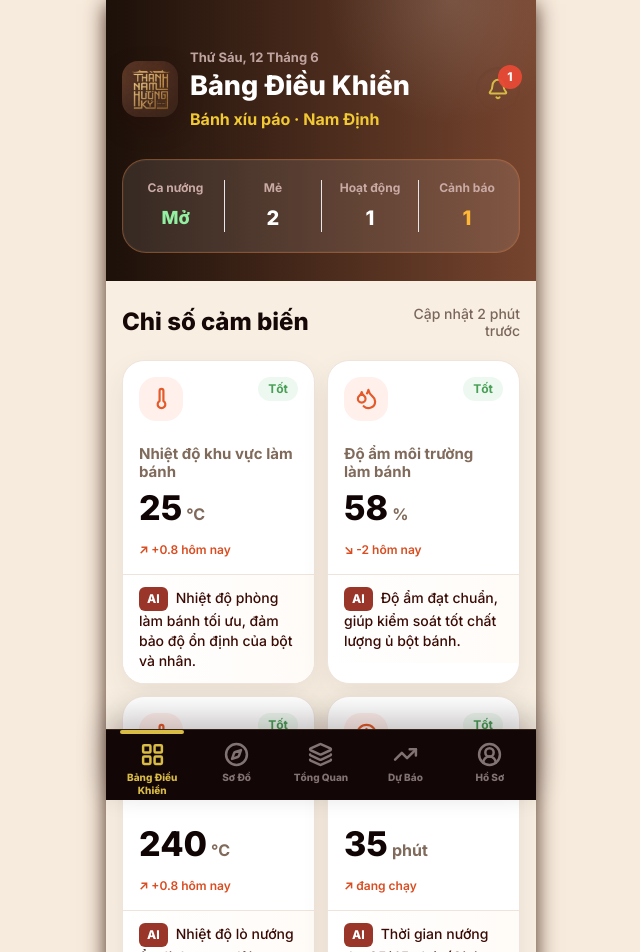
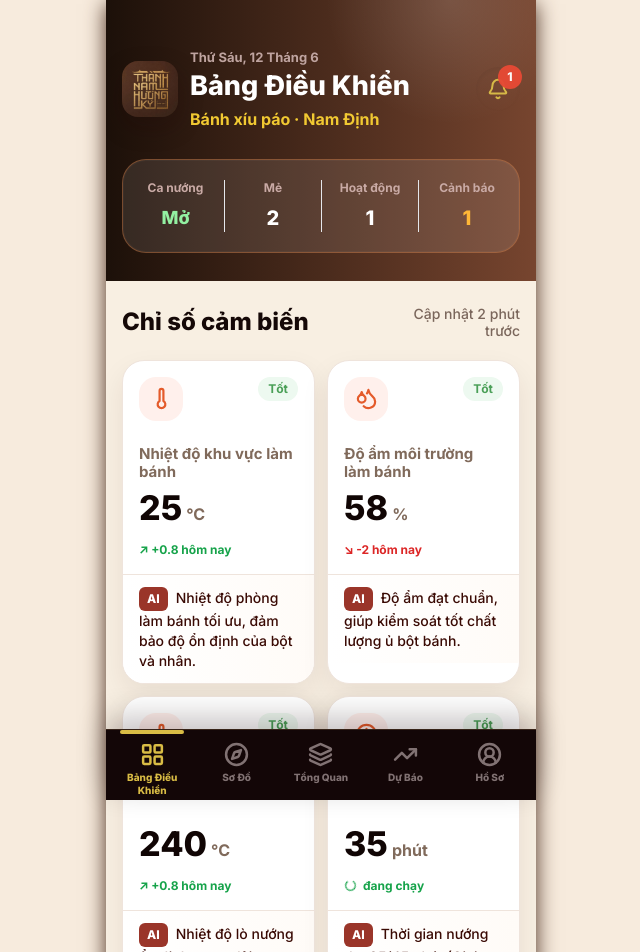
Before and after one commit to hn4h/thanhnamhuongky, a React (Vite) app: page /producer/banh-xiu-pao/dashboard in a window 1280 px wide. Shown: the top 952 px of the page, without its empty margins (319-959 px from the left). Built offline with nearby package versions, Linux system fonts and the light colour scheme.

Commit message:
update 0208

```diff
--- a/src/features/producer/banh-xiu-pao/data/index.ts
+++ b/src/features/producer/banh-xiu-pao/data/index.ts
@@ -23,7 +23,7 @@ export const banhXiuPaoData: ProducerProductData = {
     { key: 'ovenTemp', label: 'Nhiệt lò nướng', value: '240', unit: '°C', type: 'temperature', status: 'good', aiRecommendation: 'Nhiệt độ lò nướng ổn định trong dải 230°C - 250°C để vỏ giòn nhân chín thơm.' },
     { key: 'bakingTime', label: 'Thời gian nướng bánh', value: '35', unit: 'phút', type: 'time', status: 'good', aiRecommendation: 'Thời gian nướng đạt 35/45 phút (Giai đoạn 1: 30 phút ở 230°C, Giai đoạn 2: 15 phút ở 250°C).' },
     { key: 'fillingHumidity', label: 'Độ ẩm nhân', value: '42', unit: '%', type: 'humidity', status: 'good' },
-    { key: 'nh3Index', label: 'Chỉ số NH3 bảo quản', value: '12', unit: 'ppm', type: 'count', status: 'good', aiRecommendation: 'Chỉ số NH3 ổn định (12 ppm <= 20 ppm), kho bảo quản đạt chuẩn chống ôi thiu.' },
+    { key: 'nh3Index', label: 'Chỉ số NH3 bảo quản', value: '12', unit: 'ppm', type: 'count', status: 'good', trend: '→ ổn định', aiRecommendation: 'Chỉ số NH3 ổn định (12 ppm <= 20 ppm), kho bảo quản đạt chuẩn chống ôi thiu.' },
     { key: 'quality', label: 'Điểm chất lượng AI', value: '91', unit: '/100', type: 'quality', status: 'good' },
   ],
   batches: [
--- a/src/features/producer/shared/components/MetricCard.tsx
+++ b/src/features/producer/shared/components/MetricCard.tsx
@@ -1,4 +1,4 @@
-import { Boxes, Clock3, Droplets, Gauge, Sparkles, Thermometer } from 'lucide-react'
+import { Boxes, Clock3, Droplets, Gauge, Loader2, Sparkles, Thermometer } from 'lucide-react'
 import type { ComponentType } from 'react'
 import type { MetricType, ProducerMetric } from '../types'
 
@@ -48,9 +48,26 @@ const trendByType: Record<MetricType, string> = {
   count: '→ ổn định',
 }
 
+export function getTrendColorClass(trendText: string): string {
+  if (!trendText) return 'text-[#D97706]'
+  const lower = trendText.toLowerCase()
+  if (trendText.includes('↗') || trendText.includes('+') || lower.includes('tăng') || lower.includes('đang chạy')) {
+    return 'text-[#16A34A]' // màu xanh lá cây cho xu hướng tăng hoặc đang chạy
+  }
+  if (trendText.includes('↘') || trendText.includes('-') || lower.includes('giảm')) {
+    return 'text-[#DC2626]' // màu đỏ cho xu hướng giảm
+  }
+  return 'text-[#D97706]' // màu vàng cho phần còn lại / ổn định
+}
+
 export function MetricCard({ metric }: MetricCardProps) {
   const Icon = iconByType[metric.type]
   const status = styleByStatus[metric.status]
+  const trendText = metric.trend ?? trendByType[metric.type] ?? '→ ổn định'
+  const trendColorClass = getTrendColorClass(trendText)
+
+  const isRunning = trendText.toLowerCase().includes('đang chạy')
+  const displayTrendText = isRunning ? trendText.replace(/^↗\s*/, '') : trendText
 
   return (
     <article className="min-w-0 overflow-hidden rounded-[22px] border border-[#EFE4DC] bg-white shadow-[0_12px_28px_rgba(57,28,12,0.08)]">
@@ -67,7 +84,10 @@ export function MetricCard({ metric }: MetricCardProps) {
           {metric.value}
           {metric.unit && <span className="ml-1 text-base font-bold text-[#806A5B]">{metric.unit}</span>}
         </p>
-        <p className={`mt-4 text-xs font-semibold ${status.trend}`}>{trendByType[metric.type]}</p>
+        <p className={`mt-4 text-xs font-bold ${trendColorClass} flex items-center gap-1.5`}>
+          {isRunning && <Loader2 size={13} className="animate-spin shrink-0" />}
+          <span>{displayTrendText}</span>
+        </p>
       </div>
 
       <div className="border-t border-[#EFE4DC] bg-gradient-to-r from-white to-[#FFFBF7] px-4 py-3 text-sm font-medium leading-5 text-[#3A0A04]">
--- a/src/features/producer/shared/types.ts
+++ b/src/features/producer/shared/types.ts
@@ -10,6 +10,7 @@ export type ProducerMetric = {
   type: MetricType
   status: 'good' | 'warning' | 'critical'
   aiRecommendation?: string
+  trend?: string
 }
 
 export type ProducerBatch = {
```
